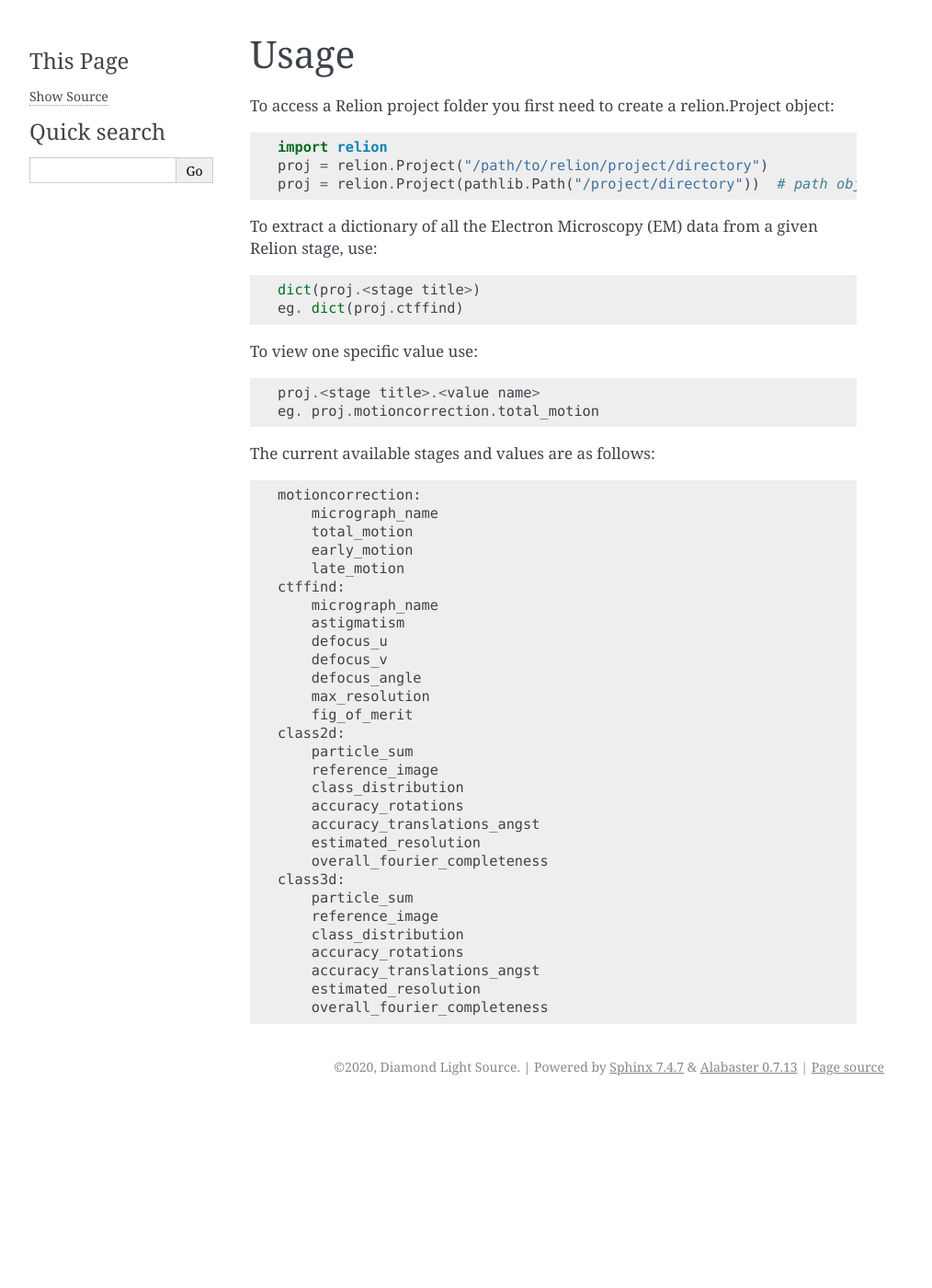
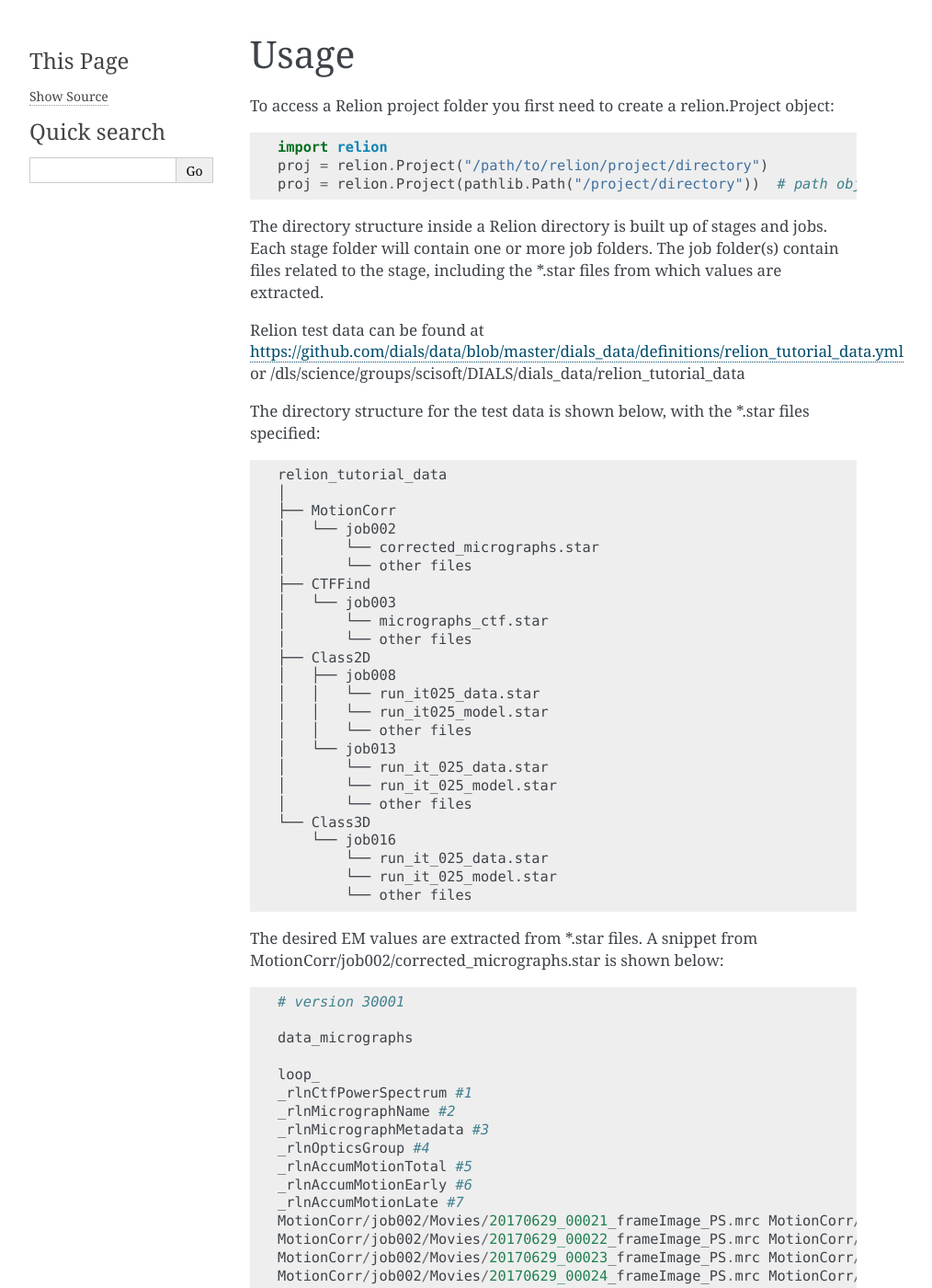
Before and after one commit to DiamondLightSource/python-relion, a Sphinx documentation site: the page built from docs/usage.rst, in a window 1280 px wide and 1400 px high. Shown: the whole window at 92% size, without its empty margins (148-1162 px from the left). Built offline with Sphinx 7.4.7, drawn with Linux system fonts in a browser that asks for light colours; some of the changed text lies outside the part shown.

Commit message:
Expand usage documentation to include directory structure, links to test data and *.star file example

```diff
--- a/docs/usage.rst
+++ b/docs/usage.rst
@@ -9,15 +9,81 @@ To access a Relion project folder you first need to create a relion.Project obje
      proj = relion.Project(pathlib.Path("/project/directory"))  # path objects are supported
 
 
+The directory structure inside a Relion directory is built up of stages and jobs.
+Each stage folder will contain one or more job folders.
+The job folder(s) contain files related to the stage, including the \*.star files from which values are extracted.
+
+Relion test data can be found at https://github.com/dials/data/blob/master/dials_data/definitions/relion_tutorial_data.yml
+or /dls/science/groups/scisoft/DIALS/dials_data/relion_tutorial_data
+
+The directory structure for the test data is shown below, with the \*.star files specified::
+
+    relion_tutorial_data
+    │
+    ├── MotionCorr
+    │   └── job002
+    │       └── corrected_micrographs.star
+    │       └── other files
+    ├── CTFFind
+    │   └── job003
+    │       └── micrographs_ctf.star
+    │       └── other files
+    ├── Class2D
+    │   ├── job008
+    │   │   └── run_it025_data.star
+    │   │   └── run_it025_model.star
+    │   │   └── other files
+    │   └── job013
+    │       └── run_it_025_data.star
+    │       └── run_it_025_model.star
+    │       └── other files
+    └── Class3D
+        └── job016
+            └── run_it_025_data.star
+            └── run_it_025_model.star
+            └── other files
+
+
+
+
+The desired EM values are extracted from \*.star files. A snippet from MotionCorr/job002/corrected_micrographs.star is shown below::
+
+    # version 30001
+
+    data_micrographs
+
+    loop_
+    _rlnCtfPowerSpectrum #1
+    _rlnMicrographName #2
+    _rlnMicrographMetadata #3
+    _rlnOpticsGroup #4
+    _rlnAccumMotionTotal #5
+    _rlnAccumMotionEarly #6
+    _rlnAccumMotionLate #7
+    MotionCorr/job002/Movies/20170629_00021_frameImage_PS.mrc MotionCorr/job002/Movies/20170629_00021_frameImage.mrc MotionCorr/job002/Movies/20170629_00021_frameImage.star            1    16.420495     2.506308    13.914187
+    MotionCorr/job002/Movies/20170629_00022_frameImage_PS.mrc MotionCorr/job002/Movies/20170629_00022_frameImage.mrc MotionCorr/job002/Movies/20170629_00022_frameImage.star            1    19.551677     2.478968    17.072709
+    MotionCorr/job002/Movies/20170629_00023_frameImage_PS.mrc MotionCorr/job002/Movies/20170629_00023_frameImage.mrc MotionCorr/job002/Movies/20170629_00023_frameImage.star            1    17.547827     1.941103    15.606724
+    MotionCorr/job002/Movies/20170629_00024_frameImage_PS.mrc MotionCorr/job002/Movies/20170629_00024_frameImage.mrc MotionCorr/job002/Movies/20170629_00024_frameImage.star            1    18.100817     1.722567    16.378250
+
+
+To view a specific value from a given Relion stage, use::
+
+    proj.<stage title>.<job number>.<value name>
+
+This will return a list of all values found for the given value, job and stage.
+For example, from the Motion Correction data shown above::
+
+    proj.motioncorrection."job002".total_motion
+
+would return::
+
+ [16.420495, 19.551677, 17.547827, 18.100817]
+
 To extract a dictionary of all the Electron Microscopy (EM) data from a given Relion stage, use::
 
     dict(proj.<stage title>)
     eg. dict(proj.ctffind)
 
-To view one specific value use::
-
-    proj.<stage title>.<value name>
-    eg. proj.motioncorrection.total_motion
 
 The current available stages and values are as follows::
 
```
